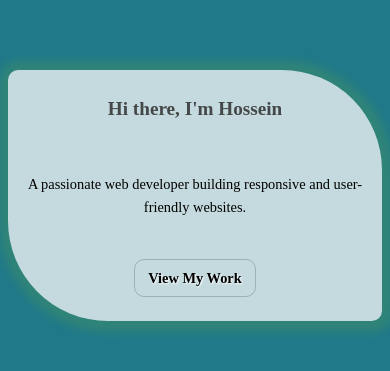
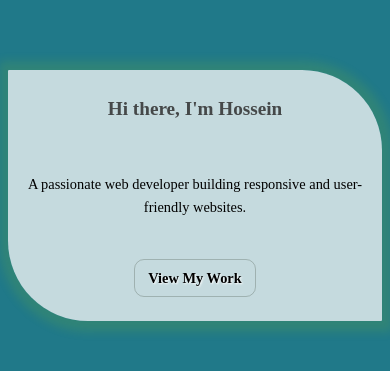
Before and after one commit to Hossein-Kelisa/Hossein-Kelisa-Portfolio, a React (Vite) app: page / in a window 390 px wide. Shown: the part 776-1147 px from the top of the page. Built offline with nearby package versions, Linux system fonts and the light colour scheme.

Commit message:
change border of hero

```diff
--- a/src/components/Hero.css
+++ b/src/components/Hero.css
@@ -5,7 +5,7 @@
   margin-right: auto;
   margin-left: auto;
   padding: 3rem 2.5rem;
-  border-radius: 10px 100px;
+  border-radius: 1px 80px 1px 80px;
   box-shadow: 1px 1px 10px 10px rgba(146, 201, 18, 0.145);
   text-align: center;
   line-height: 1.6;
@@ -51,8 +51,8 @@
   .hero-section {
     padding: 2rem 1.5rem;
     margin-bottom: 9rem;
-    margin-right: auto;
-    margin-left: auto;
+    margin-right: 1rem;
+    margin-left: 1rem;
   }
   .hero-title {
     font-size: 1.4rem;
```
